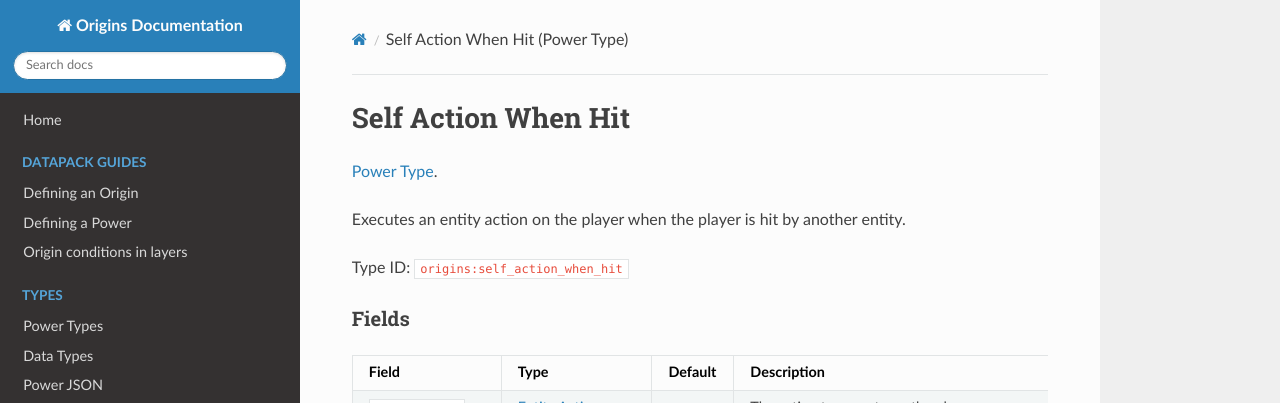
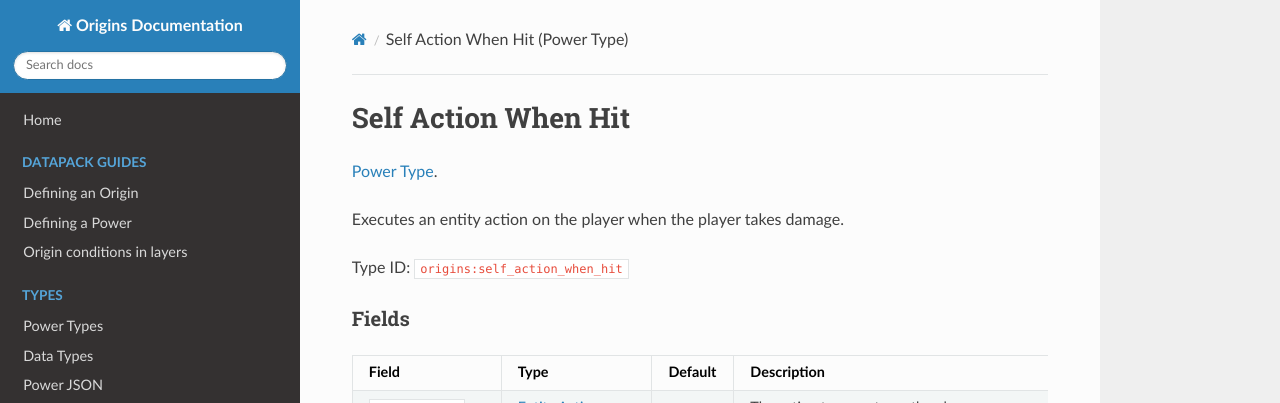
Before and after one commit to apace100/origins-docs, an MkDocs documentation site: the page built from docs/power_types/self_action_when_hit.md, in a window 1280 px wide and 1027 px high. Shown: the top 403 px of the window. Built offline with MkDocs 1.6.1, drawn with Linux system fonts in a browser that asks for light colours; nearby versions of some CDN libraries; some of the changed text lies outside the part shown.

Commit message:
Fixed text of `self_action_when_hit` to include all types of damage

````diff
--- a/docs/power_types/self_action_when_hit.md
+++ b/docs/power_types/self_action_when_hit.md
@@ -6,7 +6,7 @@ date: 2021-04-04
 
 [Power Type](../power_types.md).
 
-Executes an entity action on the player when the player is hit by another entity.
+Executes an entity action on the player when the player takes damage.
 
 Type ID: `origins:self_action_when_hit`
 
@@ -17,7 +17,7 @@ Field  | Type | Default | Description
 `entity_action` | [Entity Action](../entity_actions.md) | | The action to execute on the player.
 `cooldown` | [Integer](../data_types/integer.md) | | Interval of ticks this power needs to recharge before the action can be executed again.
 `hud_render` | [Hud Render](../data_types/hud_render.md) | _optional_ | If set, the cooldown of this power is visualized on the HUD in the specified way.
-`damage_condition` | [Damage Condition](../damage_conditions.md) | _optional_ | If set, the action will only trigger when this condition holds for the damage that was dealt by the attacker.
+`damage_condition` | [Damage Condition](../damage_conditions.md) | _optional_ | If set, the action will only trigger when this condition holds for the specified type of damage.
 
 ### Example
 ```json
````
